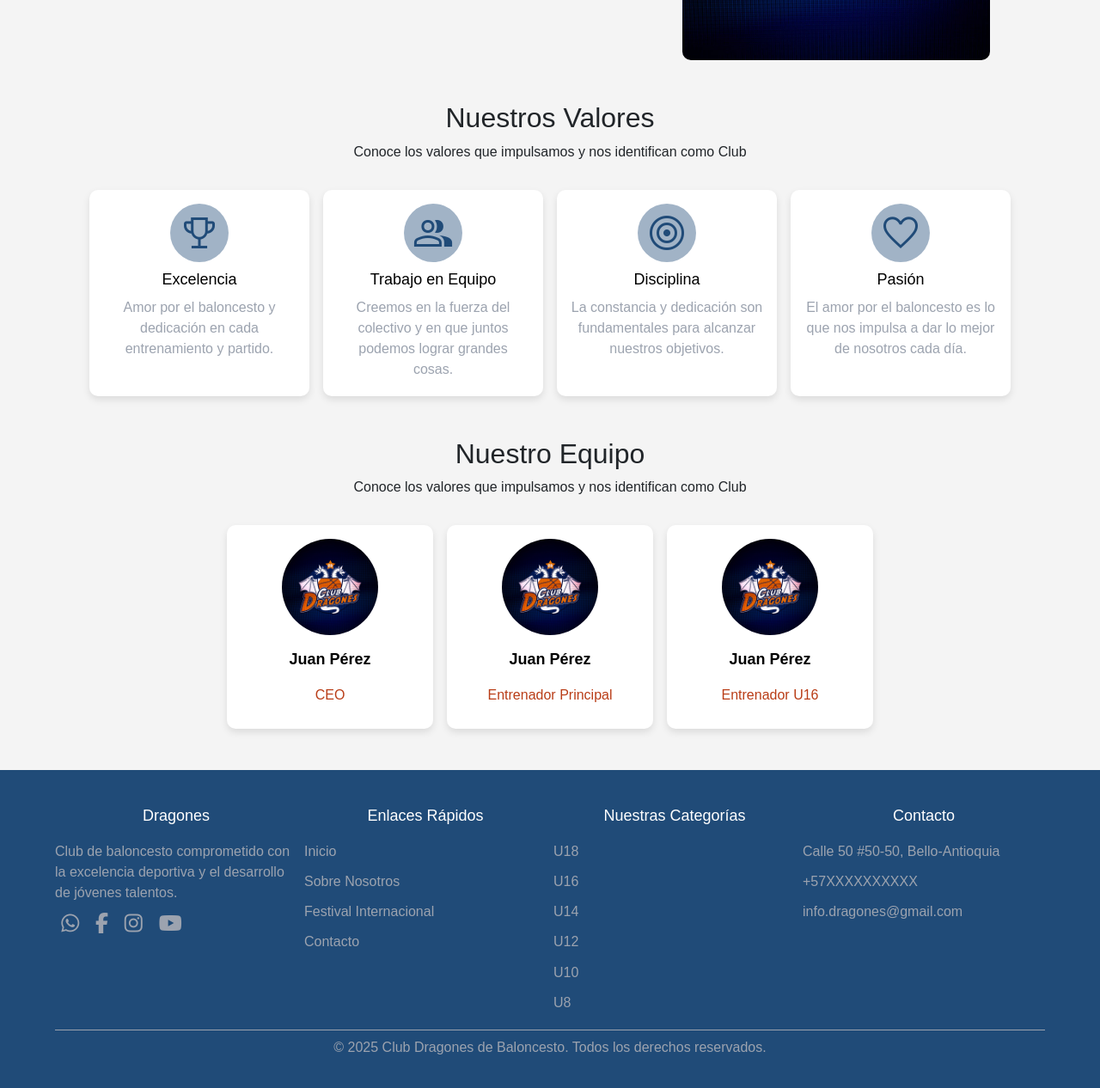
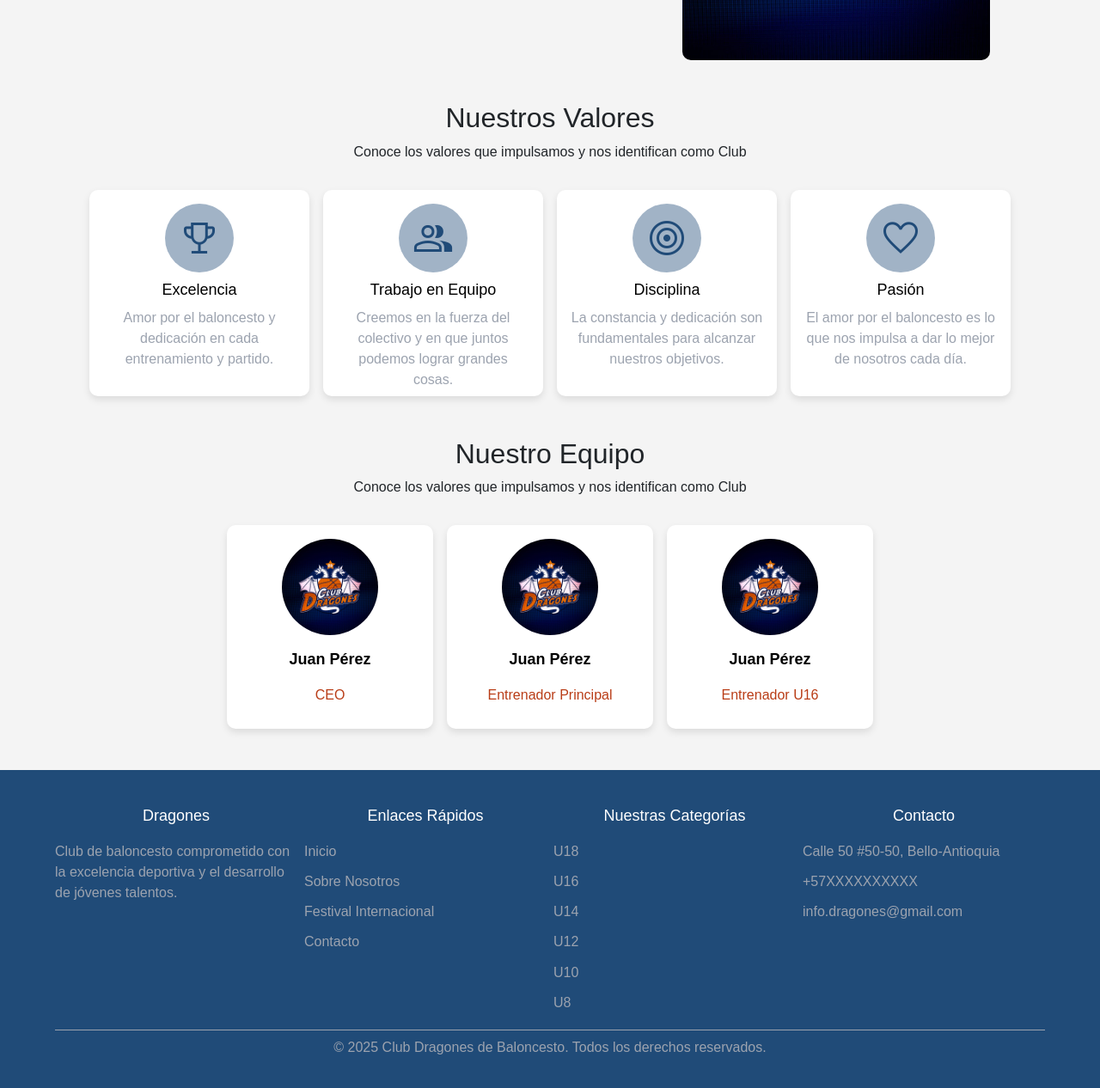
Before and after one commit to JuanHolguin12/web-club-dragones, a plain HTML site: page pages/sobreNosotros.html in a window 1280 px wide. Shown: the part 668-1934 px from the top of the page at 86% size. Drawn offline with nearby package versions, Linux system fonts and the light colour scheme.

Commit message:
icons valores

```diff
--- a/css/styles.css
+++ b/css/styles.css
@@ -311,6 +311,16 @@ h3 {
 }
 
 .card-icons span {
+    display: inline-flex;
+    /* hace que se comporte como contenedor flexible */
+    align-items: center;
+    /* centra verticalmente el ícono */
+    justify-content: center;
+    /* centra horizontalmente el ícono */
+
+    width: 80px;
+    /* ancho fijo */
+    height: 80px;
     background-color: #204b786b;
     color: var(--color-principal);
     font-size: 3em;
@@ -449,9 +459,10 @@ h3 {
         margin-right: .8em;
     }
 
-    .history-section img{
+    .history-section img {
         width: 35%;
     }
+
     .image-section img {
         box-shadow: 30px 30px 100px rgb(0, 0, 0), -30px -30px 100px rgba(255, 255, 255, 0.253);
     }
--- a/pages/sobreNosotros.html
+++ b/pages/sobreNosotros.html
@@ -10,7 +10,6 @@
         content="Baloncesto, Club Deportivo, Dragones, Entrenamiento, Torneos, Jóvenes Talentos, Antioquia, Deportes, Bello">
     <link rel="icon" type="image/png" href="../assets/PNG/logoDragones.png">
     <!-- Icons -->
-    <link rel="stylesheet" href="https://cdnjs.cloudflare.com/ajax/libs/font-awesome/6.5.0/css/all.min.css">
     <link rel="stylesheet" href="https://fonts.googleapis.com/css2?family=Material+Symbols+Outlined" />
     <!-- CSS -->
     <link href="https://cdn.jsdelivr.net/npm/bootstrap@5.3.8/dist/css/bootstrap.min.css" rel="stylesheet"
```
